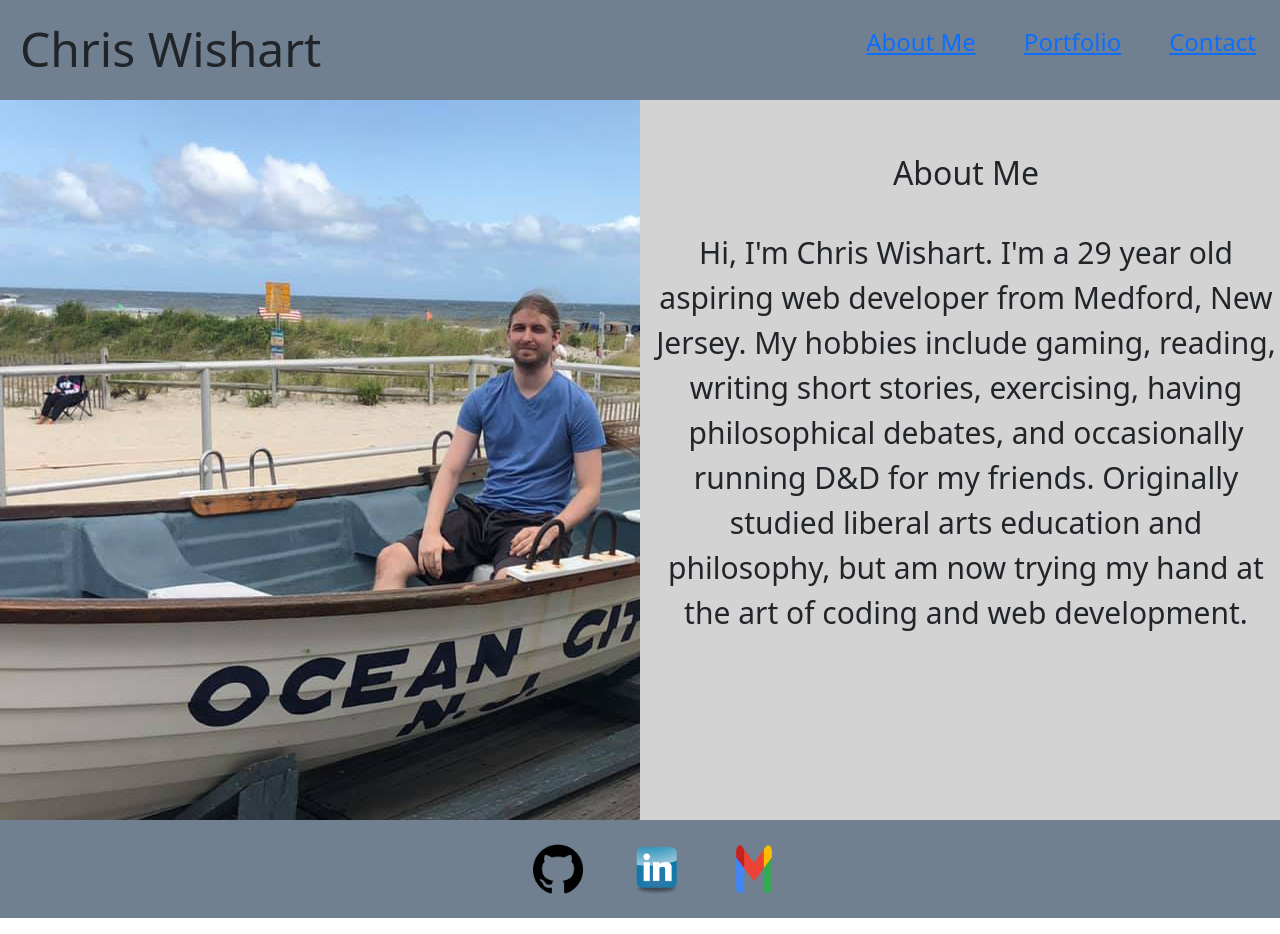
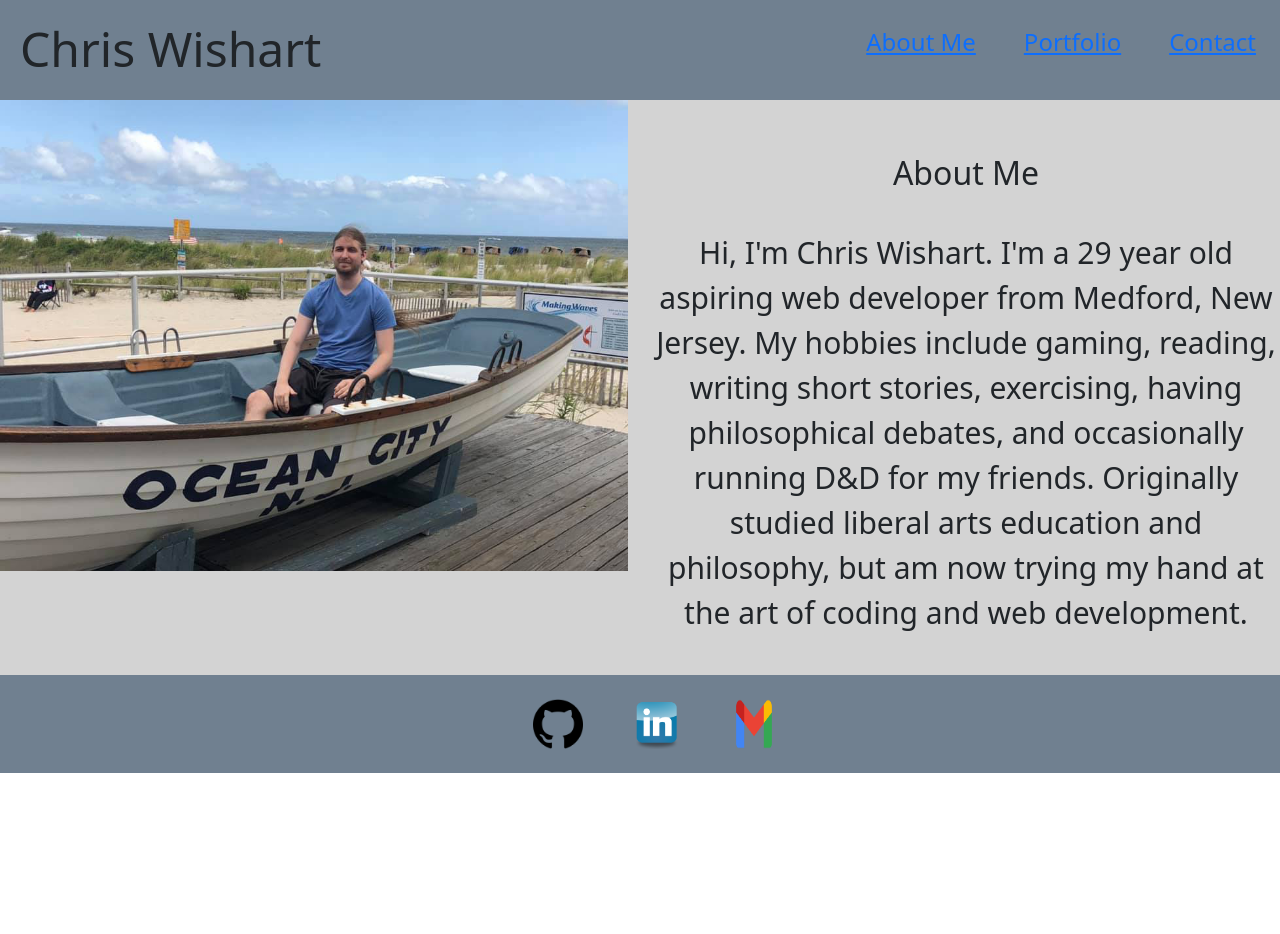
Before and after one commit to Cwishart203/React-Portfolio, a React (Create React App) app: page / in a window 1280 px wide. After the commit the page ends 800 px from the top, so only its background shows below. Built offline with nearby package versions, Linux system fonts and the light colour scheme.

Commit message:
Picture resize on smaller screen

```diff
--- a/src/component/about/about.css
+++ b/src/component/about/about.css
@@ -8,4 +8,11 @@
 .about-picture {
     justify-content: center;
     text-align: center;
+    background-color: lightgrey;
 }
+
+img {
+    justify-content: center;
+    width: 100%;
+    height: auto;
+}
```
